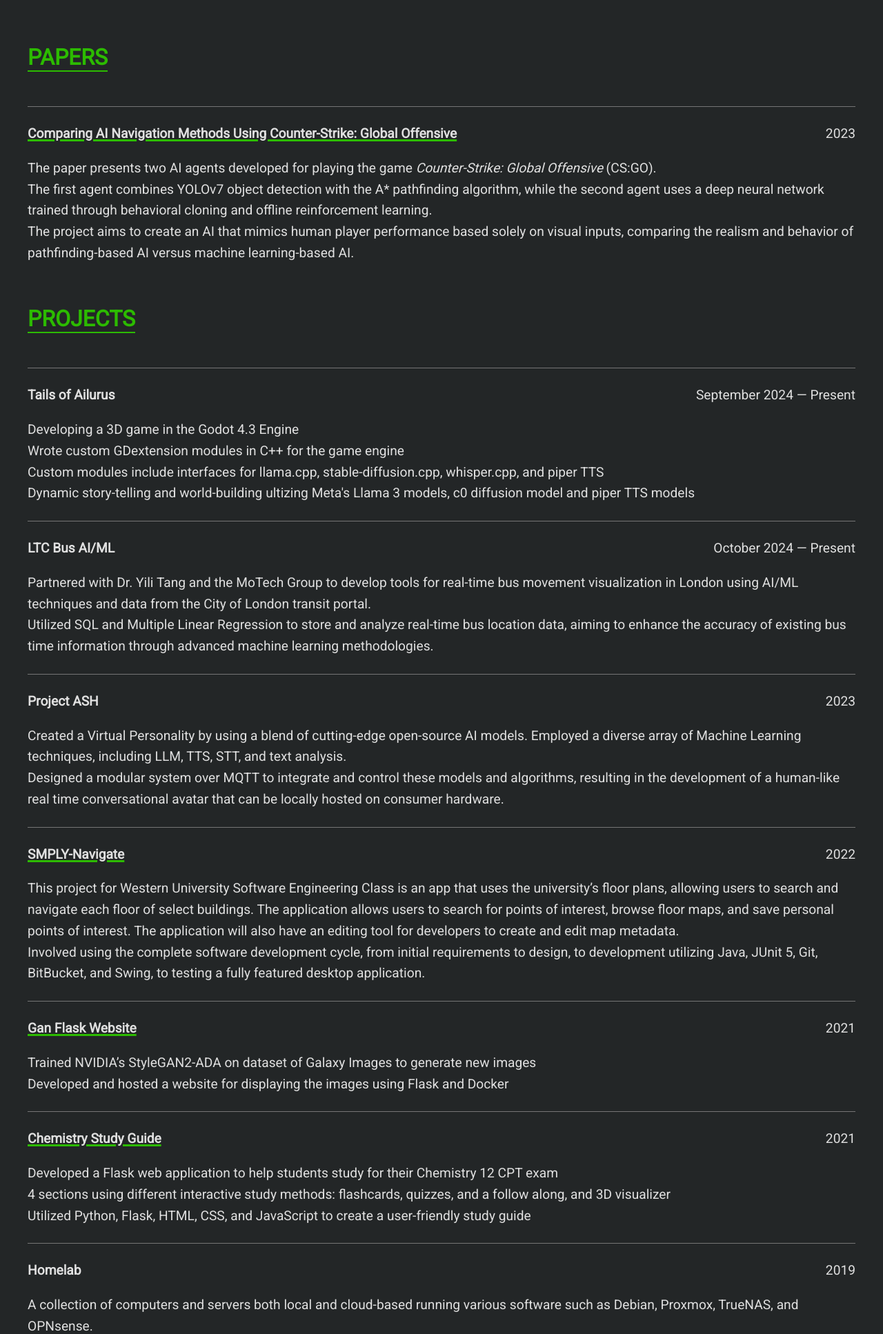
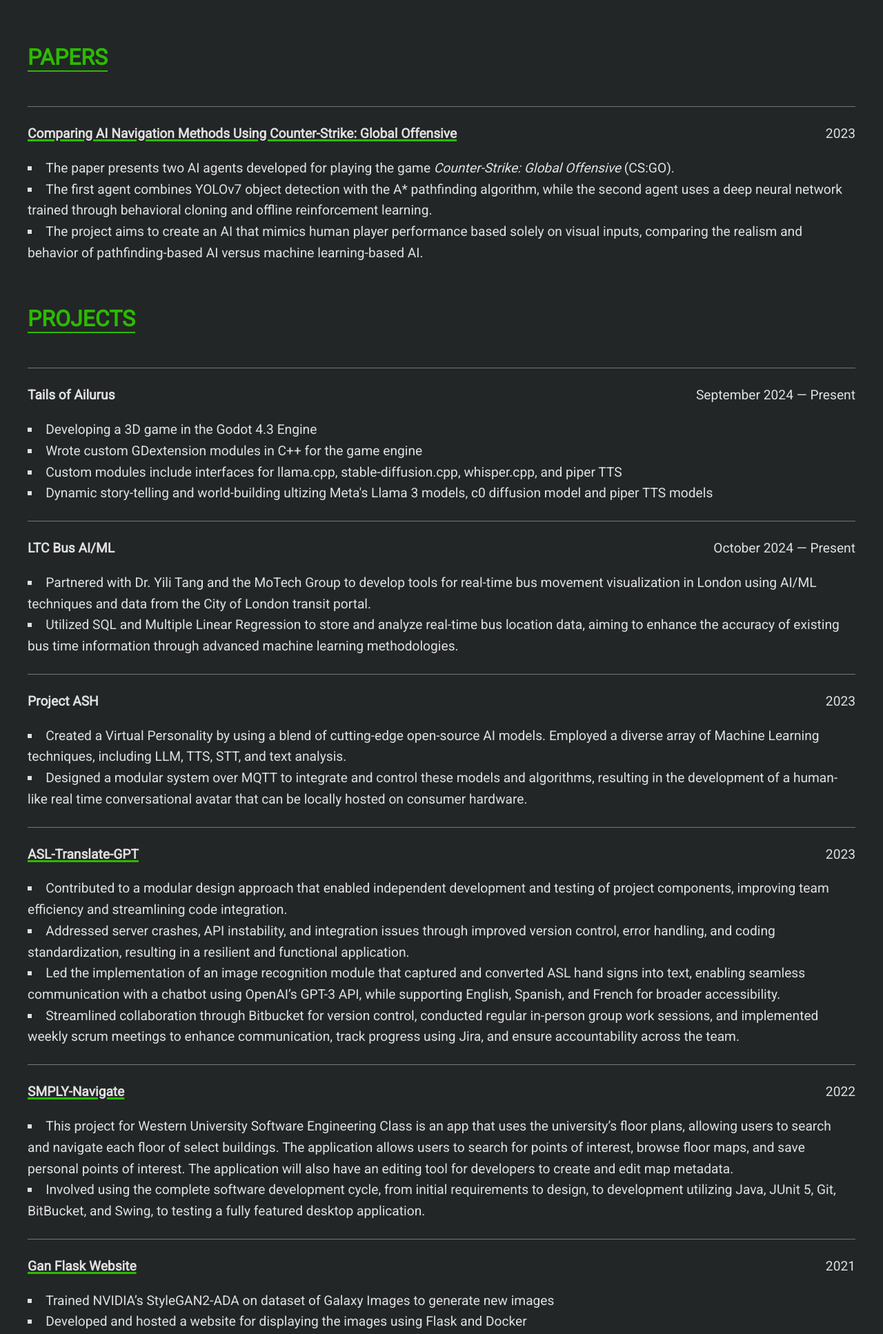
Before and after one commit to EthanPisani/ethanpisani.com, a Flask app: page / in a window 1280 px wide. Shown: the part 1123-3057 px from the top of the page at 69% size. Run offline with Flask 3, Linux system fonts and the light colour scheme.

Commit message:
Update list styles, add asl project

```diff
--- a/static/css/main.css
+++ b/static/css/main.css
@@ -35,7 +35,8 @@ p, li {
 }
 
 ul {
-  list-style-type: none;
+  list-style-type: square;
+  list-style-position: inside;
   padding: 0;
 }
 
@@ -61,6 +62,8 @@ a:hover {
 .skills-list {
   display: flex;
   flex-wrap: wrap;
+  list-style-type: none;
+  padding: 0;
 }
 
 .skills-list li {
--- a/templates/main.html
+++ b/templates/main.html
@@ -39,8 +39,10 @@
       <h1 class="text-pop-up-top">Ethan Pisani.</h1>
 
       <p>
-        <a href="https://www.linkedin.com/in/ethanpisani" target="_blank">LinkedIn</a> ⋄
-        <a href="https://www.ethanpisani.com" target="_blank">Website</a> ⋄
+        <a href="https://www.linkedin.com/in/ethanpisani" target="_blank"
+          >LinkedIn</a
+        >
+        ⋄ <a href="https://www.ethanpisani.com" target="_blank">Website</a> ⋄
         <a href="https://www.github.com/EthanPisani" target="_blank">GitHub</a>
       </p>
 
@@ -203,10 +205,53 @@
 
           <hr />
 
+          <div name="ASL-Translate-GPT ">
+            <p class="project-container-p">
+              <strong
+                ><a
+                  href="https://github.com/EthanPisani/ASL-Translate-GPT"
+                  target="_blank"
+                  >ASL-Translate-GPT
+                </a></strong
+              >
+              <span class="project-date">2023</span>
+            </p>
+            <ul>
+              <li>
+                Contributed to a modular design approach that enabled
+                independent development and testing of project components,
+                improving team efficiency and streamlining code integration.
+              </li>
+              <li>
+                Addressed server crashes, API instability, and integration
+                issues through improved version control, error handling, and
+                coding standardization, resulting in a resilient and functional
+                application.
+              </li>
+              <li>
+                Led the implementation of an image recognition module that
+                captured and converted ASL hand signs into text, enabling
+                seamless communication with a chatbot using OpenAI’s GPT-3 API,
+                while supporting English, Spanish, and French for broader
+                accessibility.
+              </li>
+              <li>
+                Streamlined collaboration through Bitbucket for version control,
+                conducted regular in-person group work sessions, and implemented
+                weekly scrum meetings to enhance communication, track progress
+                using Jira, and ensure accountability across the team.
+              </li>
+            </ul>
+          </div>
+
+          <hr />
+
           <div name="SMPLY-Navigate">
             <p class="project-container-p">
               <strong
-                ><a href="https://github.com/EthanPisani/SMPLY-Navigate"
+                ><a
+                  href="https://github.com/EthanPisani/SMPLY-Navigate"
+                  target="_blank"
                   >SMPLY-Navigate</a
                 ></strong
               >
@@ -236,7 +281,9 @@
           <div name="Gan Flask Website">
             <p class="project-container-p">
               <strong
-                ><a href="https://github.com/EthanPisani/gan.ethanpisani.com"
+                ><a
+                  href="https://github.com/EthanPisani/gan.ethanpisani.com"
+                  target="_blank"
                   >Gan Flask Website</a
                 ></strong
               >
@@ -258,7 +305,9 @@
 
           <div name="chemistry Study Guide">
             <p class="project-container-p">
-              <strong> <a href="/chem12cpt">Chemistry Study Guide </a> </strong>
+              <strong>
+                <a href="/chem12cpt" target="_blank">Chemistry Study Guide</a>
+              </strong>
               <span class="project-date">2021</span>
             </p>
             <ul>
@@ -325,9 +374,9 @@
 
       <div class="section">
         <h2>Experience</h2>
-        <p>
-          <strong>Junior Software Developer</strong> | Canada Revenue Agency<br />
-          May 2024 — September 2024
+        <p class="project-container-p">
+          <strong>Junior Software Developer | Canada Revenue
+          Agency</strong> <span class="project-date">May 2024 — August 2024</span>
         </p>
         <ul>
           <li>
@@ -344,10 +393,9 @@
           </li>
         </ul>
         <hr />
-        <p>
-          <strong>Junior Communications Officer</strong> | DFO Government of
-          Canada<br />
-          May 2022 — August 2022
+        <p class="project-container-p">
+          <strong>Junior Communications Officer | DFO Government of
+          Canada</strong> <span class="project-date">May 2022 — August 2022</span>
         </p>
         <ul>
           <li>
@@ -371,7 +419,7 @@
         <hr />
 
         <p class="project-container-p">
-          <strong>Western Developer Society | LTC Bus AI/ML | Team Lead</strong
+          <strong>Team Lead | LTC Bus AI/ML | Western Developer Society</strong
           ><span class="project-date">October 2024</span>
         </p>
         <ul>
@@ -388,7 +436,7 @@
         <hr />
 
         <p class="project-container-p">
-          <strong>Western AI | Project ASH | Developer</strong
+          <strong>Developer | Project ASH | Western AI</strong
           ><span class="project-date">2023</span>
         </p>
         <ul>
@@ -408,7 +456,7 @@
         <hr />
 
         <p class="project-container-p">
-          <strong>Western AI | Project Lambda | Developer</strong
+          <strong>Developer | Project Lambda | Western AI</strong
           ><span class="project-date">2022</span>
         </p>
         <ul>
@@ -426,7 +474,7 @@
         <hr />
 
         <p class="project-container-p">
-          <strong>Western AI | Pose Estimation | Developer </strong
+          <strong>Developer | Pose Estimation | Western AI</strong
           ><span class="project-date">2021</span>
         </p>
         <ul>
```
